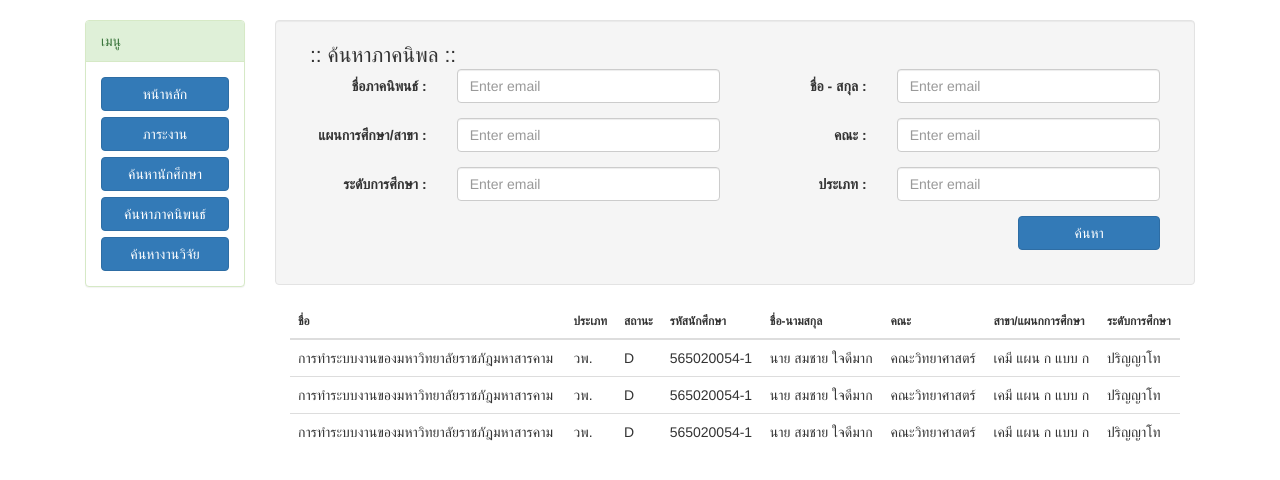
After one commit to Dittaphong/gs, a CodeIgniter app: page /gs/index.php/teacher/searchJournal in a window 1280 px wide. The commit adds this page. Shown: the top 480 px of the page. Run offline with CodeIgniter, Linux system fonts and the light colour scheme.

Commit message:
create searchJournal

```diff
--- a/application/controllers/teacher.php
+++ b/application/controllers/teacher.php
@@ -22,6 +22,11 @@ class Teacher extends CI_Controller {
 		$this->load->view('teacher/searchStudent');
 	}
 
+	public function searchJournal()
+	{
+		$this->load->view('teacher/searchJournal');
+	}
+
 }
 
 /* End of file teacher.php */
--- /dev/null
+++ b/application/views/teacher/searchJournal.php
@@ -0,0 +1,95 @@
+<?php $this->load->view('teacher/header'); ?>
+
+<div class="col-sm-10 pull-right">    <!-- div body pull- right -->
+	<div class="col-sm-12 well">
+		<div class="col-sm-12"><small class="lead"> :: ค้นหาภาคนิพล ::</small></div>
+		<form class="form-horizontal " role="form">
+			<div class="col-sm-12">
+				<div class="form-group">
+					<label class="control-label col-sm-2" for="email">ชื่อภาคนิพนธ์ :</label>
+					<div class="col-sm-4">
+						<input type="email" class="form-control" id="email" placeholder="Enter email">
+					</div>
+					<label class="control-label col-sm-2" for="email">ชื่อ - สกุล :</label>
+					<div class="col-sm-4">
+						<input type="email" class="form-control" id="email" placeholder="Enter email">
+					</div>
+				</div>
+				<div class="form-group">
+					<label class="control-label col-sm-2" for="email">แผนการศึกษา/สาขา :</label>
+					<div class="col-sm-4">
+						<input type="email" class="form-control" id="email" placeholder="Enter email">
+					</div>
+					<label class="control-label col-sm-2" for="email">คณะ :</label>
+					<div class="col-sm-4">
+						<input type="email" class="form-control" id="email" placeholder="Enter email">
+					</div>
+				</div>
+				<div class="form-group">
+					<label class="control-label col-sm-2" for="email">ระดับการศึกษา :</label>
+					<div class="col-sm-4">
+						<input type="email" class="form-control" id="email" placeholder="Enter email">
+					</div>
+					<label class="control-label col-sm-2">ประเภท :</label>
+					<div class="col-sm-4">
+						<input type="email" class="form-control" id="email" placeholder="Enter email">
+					</div>
+				</div>
+				<div class="form-group">
+					<div class="col-sm-12"><button type="submit" class="btn btn-primary col-sm-2 pull-right">ค้นหา</button></div>
+				</div>
+			</div>
+		</form>
+	</div>
+	<!-- <div class="col-sm-12 "> -->
+	<div class="col-sm-12 ">
+		<table class="table table-hover">
+		<thead class="small">
+				<tr >
+					<th>ชื่อ</th>
+					<th>ประเภท</th>
+					<th>สถานะ</th>
+					<th>รหัสนักศึกษา</th>
+					<th>ชื่อ-นามสกุล</th>
+					<th>คณะ</th>
+					<th>สาขา/แผนกการศึกษา</th>
+					<th>ระดับการศึกษา</th>
+				</tr>
+			</thead>
+			<tbody>
+				<tr>
+					<td>การทำระบบงานของมหาวิทยาลัยราชภัฎมหาสารคาม</td>
+					<td>วพ.</td>
+					<td>D</td>
+					<td>565020054-1</td>
+					<td>นาย สมชาย ใจดีมาก</td>
+					<td>คณะวิทยาศาสตร์</td>
+					<td>เคมี แผน ก แบบ ก</td>
+					<td>ปริญญาโท</td>
+				</tr>
+				<tr>
+					<td>การทำระบบงานของมหาวิทยาลัยราชภัฎมหาสารคาม</td>
+					<td>วพ.</td>
+					<td>D</td>
+					<td>565020054-1</td>
+					<td>นาย สมชาย ใจดีมาก</td>
+					<td>คณะวิทยาศาสตร์</td>
+					<td>เคมี แผน ก แบบ ก</td>
+					<td>ปริญญาโท</td>
+				</tr>
+				<tr>
+					<td>การทำระบบงานของมหาวิทยาลัยราชภัฎมหาสารคาม</td>
+					<td>วพ.</td>
+					<td>D</td>
+					<td>565020054-1</td>
+					<td>นาย สมชาย ใจดีมาก</td>
+					<td>คณะวิทยาศาสตร์</td>
+					<td>เคมี แผน ก แบบ ก</td>
+					<td>ปริญญาโท</td>
+				</tr>
+			</tbody>
+		</table>
+	</div>
+	<!-- </div> -->
+</div>
+<?php $this->load->view('teacher/footer'); ?>
```
Also changed, not shown: application/views/teacher/searchStudent.php (+34 -6 lines).
